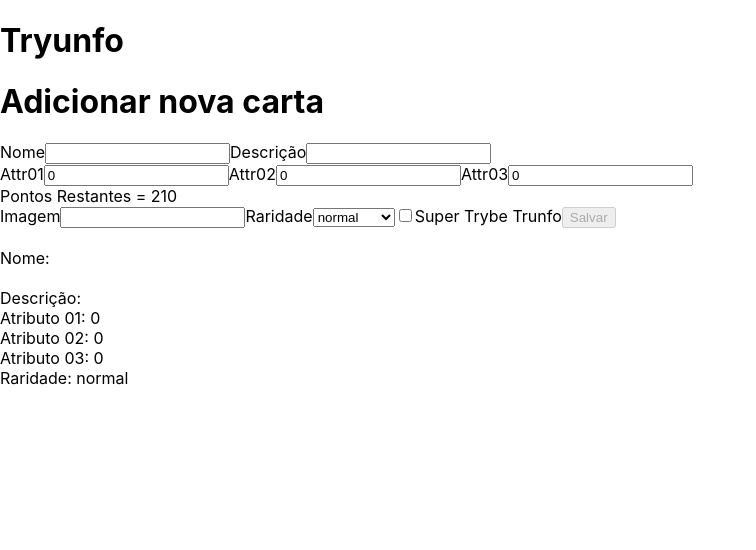
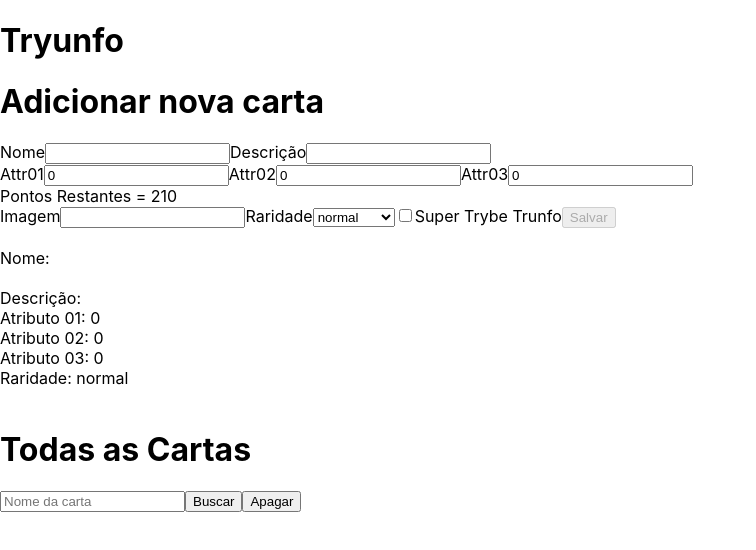
Before and after one commit to phvleite/tryunfo, a React (Create React App) app: page / in a window 1280 px wide. Shown: the top 550 px of the page, without its empty margins (0-756 px from the left). Built offline with nearby package versions, Linux system fonts and the light colour scheme.

Commit message:
corrigido o erro quando se excluia uma carta com a carta-trunfo

```diff
--- a/src/App.js
+++ b/src/App.js
@@ -22,11 +22,20 @@
       saveButton: true,
       cardsTryunfo: cardSuperTryunfo,
       searchCard: '',
+      showCard: '',
     };
   }
 
+  buttonSearchCard = (searchCard) => {
+    this.setState({ showCard: searchCard }, () => this.cardList());
+  }
+
+  clearSearchCard = () => {
+    this.setState({ searchCard: '', showCard: '' });
+  }
+
   handleSearch = (event) => {
-    console.log(event.target.value);
+    this.setState({ searchCard: event.target.value });
   }
 
   onInputChange = ({ target }) => {
@@ -42,7 +51,7 @@
     const filterCards = cardsTryunfo.filter((card) => card.myUUID !== myUUID);
     this.setState({
       cardsTryunfo: filterCards,
-      hasTrunfo: cardsTryunfo.some((card) => card.hasTrunfo === true),
+      hasTrunfo: filterCards.some((card) => card.cardTrunfo),
     });
   }
 
@@ -126,18 +135,14 @@
   }
 
   cardList = () => {
-    const { cardsTryunfo, searchCard } = this.state;
+    const { cardsTryunfo, showCard } = this.state;
     return (
-      <div>
-        <div>
-          <h1>Cards</h1>
-        </div>
-        <Cards
-          cardsTryunfo={ cardsTryunfo }
-          onRemoveCard={ this.onRemoveCard }
-          searchCard={ searchCard }
-        />
-      </div>);
+      <Cards
+        cardsTryunfo={ cardsTryunfo }
+        onRemoveCard={ this.onRemoveCard }
+        showCard={ showCard }
+      />
+    );
   };
 
   render() {
@@ -153,6 +158,7 @@
       hasTrunfo,
       saveButton,
       cardsTryunfo,
+      searchCard,
     } = this.state;
     return (
       <div>
@@ -187,6 +193,28 @@
           />
         </div>
         <div>
+          <h1>Todas as Cartas</h1>
+          <div>
+            <input
+              type="text"
+              value={ searchCard }
+              onChange={ this.handleSearch }
+              placeholder="Nome da carta"
+              data-testid="name-filter"
+            />
+            <button
+              type="submit"
+              onClick={ () => this.buttonSearchCard(searchCard) }
+            >
+              Buscar
+            </button>
+            <button
+              type="submit"
+              onClick={ () => this.clearSearchCard() }
+            >
+              Apagar
+            </button>
+          </div>
           { (cardsTryunfo.length) ? this.cardList() : '' }
         </div>
       </div>
--- a/src/components/Cards.js
+++ b/src/components/Cards.js
@@ -3,7 +3,11 @@
 
 class Cards extends Component {
   render() {
-    const { cardsTryunfo, onRemoveCard, searchCard } = this.props;
+    const {
+      cardsTryunfo,
+      onRemoveCard,
+      showCard,
+    } = this.props;
 
     const isSuperTrunfo = (
       <span data-testid="trunfo-card">
@@ -11,8 +15,8 @@
       </span>
     );
 
-    return cardsTryunfo
-      .filter((card) => card.cardName.includes(searchCard))
+    const cardsTryunfoList = cardsTryunfo
+      .filter((card) => card.cardName.includes(showCard))
       .map((card) => (
         <div key={ card.myUUID }>
           <br />
@@ -66,13 +70,19 @@
           <br />
         </div>
       ));
+
+    return (
+      <div>
+        { cardsTryunfoList }
+      </div>
+    );
   }
 }
 
 Cards.propTypes = {
   cardsTryunfo: PropTypes.arrayOf(PropTypes.object).isRequired,
   onRemoveCard: PropTypes.func.isRequired,
-  searchCard: PropTypes.string.isRequired,
+  showCard: PropTypes.string.isRequired,
 };
 
 export default Cards;
```
